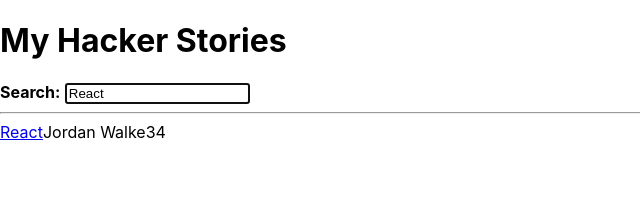
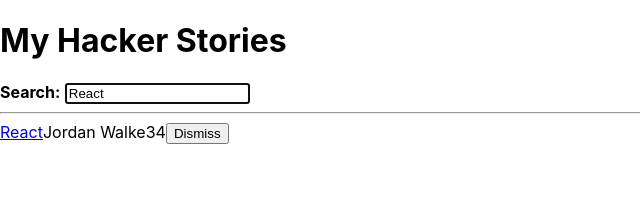
Before and after one commit to jshenk/hacker-news-stories, a React (Create React App) app: page / in a window 1280 px wide. Shown: the top 212 px of the page, without its empty margins (0-640 px from the left). Built offline with nearby package versions, Linux system fonts and the light colour scheme.

Commit message:
Work through page 89

```diff
--- a/src/App.js
+++ b/src/App.js
@@ -13,7 +13,7 @@
 };
 
 const App = () => {
-  const stories = [
+  const initialStories = [
     {
       title: 'React',
       url: 'https://reactjs.org/',
@@ -32,10 +32,37 @@
     },
   ];
 
+  const getAsyncStories = () =>
+    new Promise(resolve =>
+      setTimeout(
+  () => resolve({data: {stories: initialStories}}),
+  2000
+      )
+    );
+
   const [searchTerm, setSearchTerm] = useSemiPersistentState(
     'search',
     'React'
   );
+  const [stories, setStories] = React.useState([]);
+  const [isLoading, setIsLoading] = React.useState(false);
+  const [isError, setIsError] = React.useState(false);
+
+  React.useEffect(() => {
+    setIsLoading(true);
+      getAsyncStories().then(result => {
+        setStories(result.data.stories);
+        setIsLoading(false);
+      })
+      .catch(() => setIsError(true));
+    }, []);
+
+  const handleRemoveStory = item => {
+    const newStories = stories.filter (
+      story => item.objectID !== story.objectID
+    );
+    setStories(newStories);
+  }
 
   const handleSearch = event => {
     setSearchTerm(event.target.value);
@@ -59,8 +86,9 @@
       </InputWithLabel>
 
       <hr />
-
-      <List list={searchedStories} />
+      {isError && <p>Something went wrong ...</p>}
+      {isLoading ? (<p>Loading ...</p>) :(<List list={searchedStories} onRemoveItem={handleRemoveStory}/>)
+      }
     </div>
   );
 };
@@ -96,10 +124,19 @@
   );
 };
 
-const List = ({ list }) =>
-  list.map(item => <Item key={item.objectID} item={item} />);
+const List = ({ list, onRemoveItem }) =>
+  list.map(item => <Item
+    key={item.objectID}
+    item={item}
+    onRemoveItem={onRemoveItem}
+  />);
 
-const Item = ({ item }) => (
+const Item = ({ item, onRemoveItem }) => {
+  function handleRemoveItem () {
+    onRemoveItem(item);
+  }
+
+  return (
     <div>
     <span>
       <a href={item.url}>{item.title}</a>
@@ -107,7 +144,13 @@
       <span>{item.author}</span>
       <span>{item.num_comments}</span>
       <span>{item.points}</span>
+      <span>
+        <button type={"button"} onClick={handleRemoveItem}>
+          Dismiss
+        </button>
+      </span>
     </div>
   );
+};
 
 export default App;
```
Lines whose indentation alone changed are shown as unchanged.
